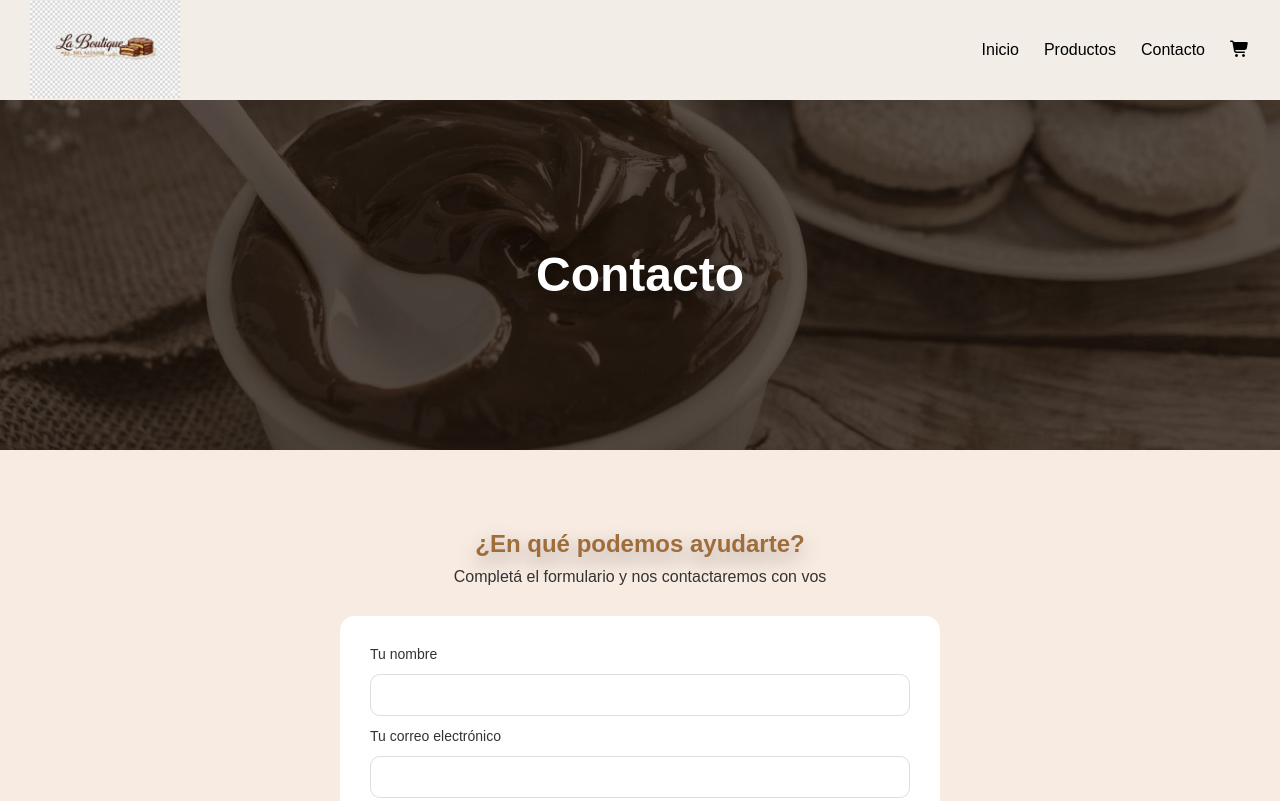
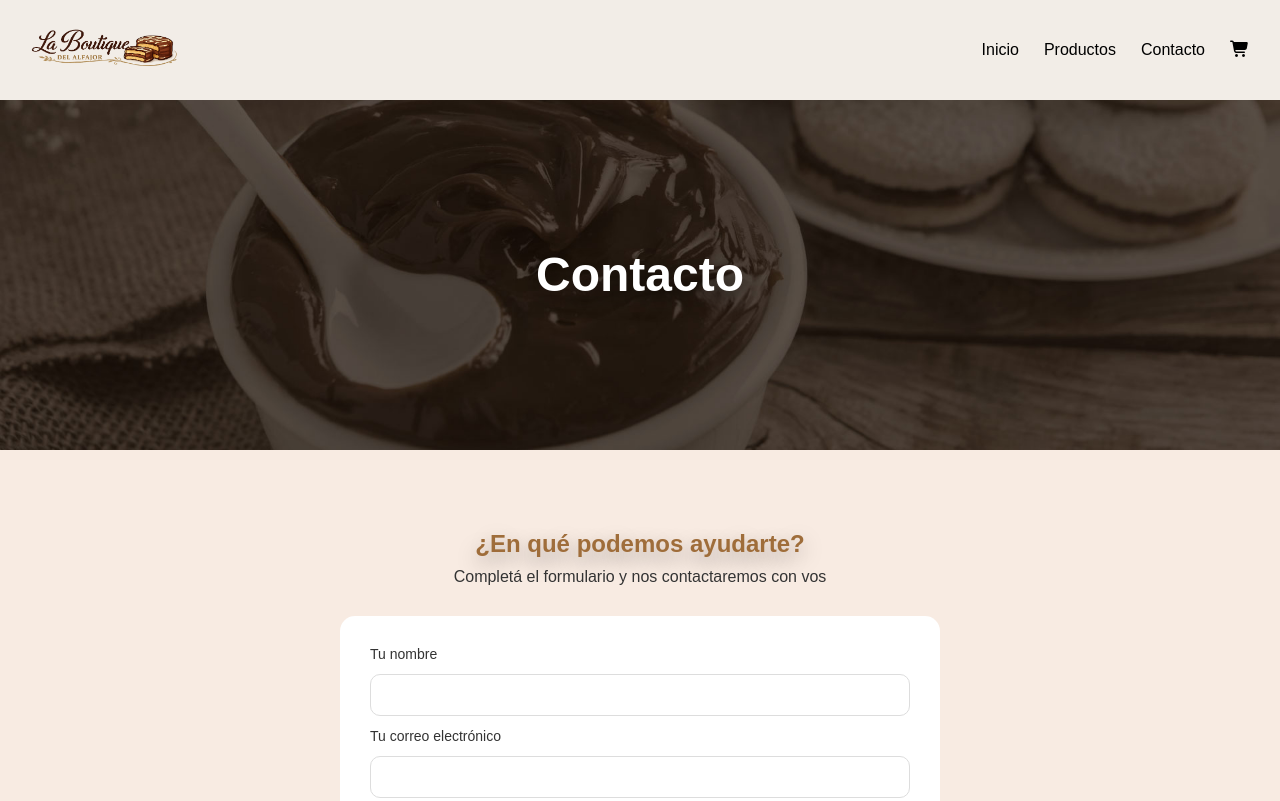
Before and after one commit to rodfaro/la-boutique-del-alfajor, a website with bundled scripts: page public/contacto.html in a window 1280 px wide. Shown: the top 801 px of the page. Built offline with nearby package versions, Linux system fonts and the light colour scheme; no server answers.

Commit message:
Agrego logo nuevo

```diff
--- a/package.json
+++ b/package.json
@@ -19,6 +19,6 @@
   },
   "homepage": "https://github.com/rodfaro/la-boutique-del-alfajor#readme",
   "dependencies": {
-    "express": "^5.2.1"
+    "express": "5.2.1"
   }
 }
--- a/public/contacto.html
+++ b/public/contacto.html
@@ -16,7 +16,7 @@
     <header>
         <nav class="nav-bar">
             <a href="./index.html">
-                <img src="./recursos/img/logo-sinfondo.png" width="150px" alt="logo de la tienda">
+                <img src="./recursos/img/Laboutique-Logo.png" width="150px" alt="logo de la tienda">
             </a>
             <ul>
                 <li><a href="index.html">Inicio</a></li>
```
Also changed, not shown: public/index.html (+1 -1 lines), public/productos.html (+1 -1 lines), public/recursos/img/Laboutique-Logo.png (added), public/recursos/img/logo-sinfondo.png (deleted), 1 other file.
